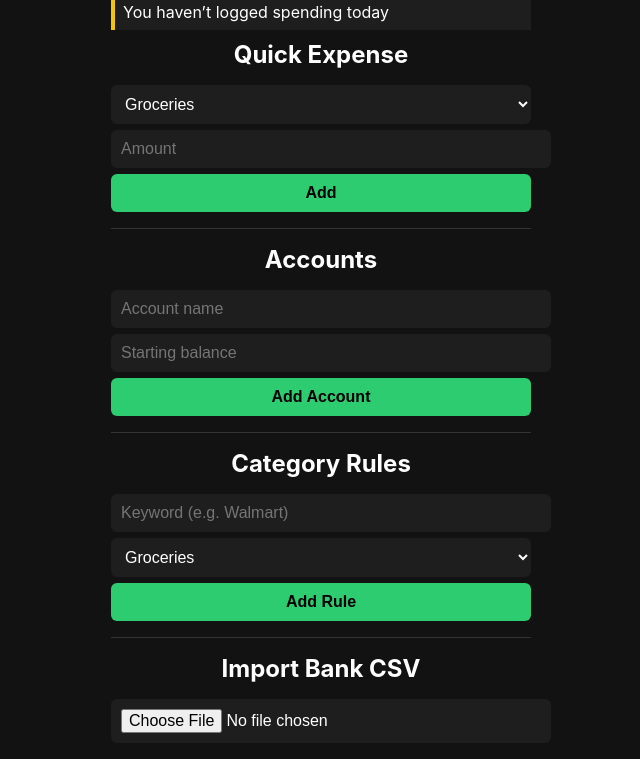
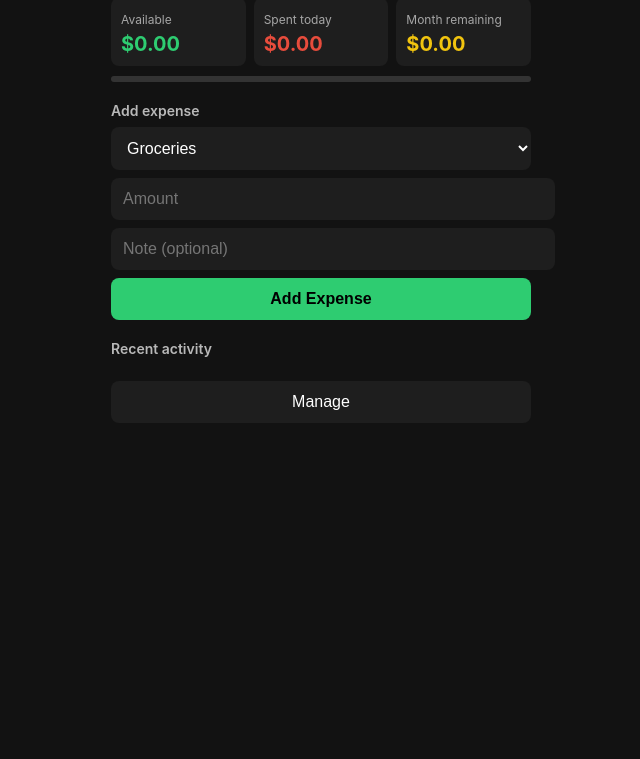
Before and after one commit to stephensullivan33/budget-app, a plain HTML site: page index.html in a window 1280 px wide. Shown: the part 81-840 px from the top of the page, without its empty margins (319-959 px from the left). After the commit the page ends 800 px from the top, so only its background shows below. Drawn offline with Linux system fonts and the light colour scheme.

Commit message:
Update index.html

```diff
--- a/index.html
+++ b/index.html
@@ -6,19 +6,105 @@
 <title>Budget</title>
 
 <style>
-body{margin:0;font-family:-apple-system,BlinkMacSystemFont,sans-serif;background:#121212;color:#fff}
-.container{padding:16px;max-width:420px;margin:auto}
-h1,h2,h3{text-align:center;margin:10px 0}
-button,input,select{width:100%;padding:10px;margin-top:6px;border-radius:6px;border:none;font-size:16px}
-button{background:#2ecc71;color:#000;font-weight:bold}
-input,select{background:#1e1e1e;color:#fff}
-.card{background:#1e1e1e;padding:10px;border-radius:6px;margin-top:6px}
-.row{display:flex;justify-content:space-between;align-items:center}
-.bill{color:#e74c3c}
-.income{color:#2ecc71}
-.alert{background:#1e1e1e;border-left:4px solid #f1c40f;padding:8px;margin-top:8px}
-.small{font-size:12px;opacity:.8}
-hr{border:none;border-top:1px solid #333;margin:16px 0}
+body {
+  margin:0;
+  font-family:-apple-system,BlinkMacSystemFont,sans-serif;
+  background:#121212;
+  color:#fff;
+}
+.container {
+  padding:16px;
+  max-width:420px;
+  margin:auto;
+}
+h1 {
+  text-align:center;
+  margin:8px 0 16px;
+  font-weight:600;
+}
+.snapshot {
+  display:grid;
+  grid-template-columns:1fr 1fr 1fr;
+  gap:8px;
+}
+.card {
+  background:#1e1e1e;
+  border-radius:8px;
+  padding:10px;
+}
+.card small {
+  opacity:.6;
+  font-size:12px;
+}
+.card strong {
+  font-size:20px;
+  display:block;
+  margin-top:4px;
+}
+.available strong { color:#2ecc71 }
+.spent strong { color:#e74c3c }
+.remaining strong { color:#f1c40f }
+
+.progress {
+  background:#333;
+  height:6px;
+  border-radius:3px;
+  overflow:hidden;
+  margin-top:10px;
+}
+.progress div {
+  height:100%;
+  background:#e74c3c;
+}
+
+.section {
+  margin-top:20px;
+}
+.section h2 {
+  font-size:14px;
+  font-weight:600;
+  opacity:.7;
+  margin-bottom:8px;
+}
+
+input, select, button {
+  width:100%;
+  padding:12px;
+  border-radius:8px;
+  border:none;
+  font-size:16px;
+}
+input, select {
+  background:#1e1e1e;
+  color:#fff;
+  margin-bottom:8px;
+}
+button {
+  background:#2ecc71;
+  color:#000;
+  font-weight:700;
+}
+
+.txn {
+  display:flex;
+  justify-content:space-between;
+  padding:8px 0;
+  border-bottom:1px solid #222;
+  font-size:14px;
+}
+.txn small {
+  opacity:.6;
+}
+
+.manage {
+  margin-top:24px;
+  text-align:center;
+}
+.manage button {
+  background:#1e1e1e;
+  color:#fff;
+  font-weight:500;
+}
 </style>
 </head>
 
@@ -27,122 +113,105 @@ hr{border:none;border-top:1px solid #333;margin:16px 0}
 
 <h1>Dashboard</h1>
 
-<div id="dailyAlert"></div>
+<!-- SNAPSHOT -->
+<div class="snapshot">
+  <div class="card available">
+    <small>Available</small>
+    <strong id="available">$0</strong>
+  </div>
+  <div class="card spent">
+    <small>Spent today</small>
+    <strong id="spentToday">$0</strong>
+  </div>
+  <div class="card remaining">
+    <small>Month remaining</small>
+    <strong id="monthRemaining">$0</strong>
+  </div>
+</div>
 
-<h2>Quick Expense</h2>
-<select id="qCat">
-  <option>Groceries</option>
-  <option>Gas</option>
-  <option>Misc</option>
-</select>
-<input id="qAmt" type="number" placeholder="Amount">
-<button onclick="quickExpense()">Add</button>
+<div class="progress">
+  <div id="progressBar"></div>
+</div>
 
-<hr>
+<!-- ADD EXPENSE -->
+<div class="section">
+  <h2>Add expense</h2>
+  <select id="category">
+    <option>Groceries</option>
+    <option>Gas</option>
+    <option>Dining</option>
+    <option>Subscriptions</option>
+    <option>Misc</option>
+  </select>
+  <input id="amount" type="number" placeholder="Amount">
+  <input id="note" placeholder="Note (optional)">
+  <button onclick="addExpense()">Add Expense</button>
+</div>
 
-<h2>Accounts</h2>
-<input id="accName" placeholder="Account name">
-<input id="accBal" type="number" placeholder="Starting balance">
-<button onclick="addAccount()">Add Account</button>
-<div id="accounts"></div>
+<!-- RECENT -->
+<div class="section">
+  <h2>Recent activity</h2>
+  <div id="recent"></div>
+</div>
 
-<hr>
-
-<h2>Category Rules</h2>
-<input id="ruleKey" placeholder="Keyword (e.g. Walmart)">
-<select id="ruleCat">
-  <option>Groceries</option>
-  <option>Gas</option>
-  <option>Subscriptions</option>
-  <option>Misc</option>
-</select>
-<button onclick="addRule()">Add Rule</button>
-<div id="rules"></div>
-
-<hr>
-
-<h2>Import Bank CSV</h2>
-<input type="file" accept=".csv" onchange="importCSV(this.files[0])">
+<!-- MANAGE -->
+<div class="manage">
+  <button onclick="alert('Manage screen comes next')">Manage</button>
+</div>
 
 </div>
 
 <script>
-const today=new Date().toISOString().slice(0,10)
+const today = new Date().toISOString().slice(0,10)
 
-let expenses=JSON.parse(localStorage.getItem('expenses'))||[]
-let accounts=JSON.parse(localStorage.getItem('accounts'))||[]
-let rules=JSON.parse(localStorage.getItem('rules'))||[]
+let expenses = JSON.parse(localStorage.getItem('expenses')) || []
+let accounts = JSON.parse(localStorage.getItem('accounts')) || [{name:'Checking',balance:0}]
 
-function quickExpense(){
-  if(!qAmt.value) return
-  expenses.push({amount:+qAmt.value,category:qCat.value,date:today})
+function addExpense(){
+  if(!amount.value) return
+  expenses.unshift({
+    category:category.value,
+    amount:+amount.value,
+    note:note.value,
+    date:today
+  })
   localStorage.setItem('expenses',JSON.stringify(expenses))
-  qAmt.value=''
-  localStorage.setItem('lastEntry',today)
+  localStorage.setItem('lastCategory',category.value)
+  amount.value=''
+  note.value=''
   render()
 }
 
-function addAccount(){
-  if(!accName.value||!accBal.value) return
-  accounts.push({name:accName.value,balance:+accBal.value})
-  localStorage.setItem('accounts',JSON.stringify(accounts))
-  accName.value=accBal.value=''
-  render()
-}
+function render(){
+  // Available
+  const totalAccounts = accounts.reduce((t,a)=>t+a.balance,0)
+  const totalSpent = expenses.reduce((t,e)=>t+e.amount,0)
+  available.innerText = `$${(totalAccounts-totalSpent).toFixed(2)}`
 
-function addRule(){
-  if(!ruleKey.value) return
-  rules.push({key:ruleKey.value.toLowerCase(),cat:ruleCat.value})
-  localStorage.setItem('rules',JSON.stringify(rules))
-  ruleKey.value=''
-  render()
-}
+  // Spent today
+  const todaySpent = expenses.filter(e=>e.date===today)
+    .reduce((t,e)=>t+e.amount,0)
+  spentToday.innerText = `$${todaySpent.toFixed(2)}`
 
-function importCSV(file){
-  const reader=new FileReader()
-  reader.onload=e=>{
-    const lines=e.target.result.split('\n')
-    lines.slice(1).forEach(l=>{
-      const cols=l.split(',')
-      if(cols.length<3) return
-      const desc=cols[1].toLowerCase()
-      const amt=Math.abs(Number(cols[2]))
-      let cat='Misc'
-      rules.forEach(r=>{if(desc.includes(r.key)) cat=r.cat})
-      expenses.push({amount:amt,category:cat,date:cols[0]})
-    })
-    localStorage.setItem('expenses',JSON.stringify(expenses))
-    render()
-  }
-  reader.readAsText(file)
-}
+  // Month remaining
+  const monthSpent = expenses.reduce((t,e)=>t+e.amount,0)
+  monthRemaining.innerText = `$${(totalAccounts-monthSpent).toFixed(2)}`
+  progressBar.style.width = totalAccounts
+    ? `${(monthSpent/totalAccounts)*100}%` : '0%'
 
-function render(){
-  // Daily reminder
-  const last=localStorage.getItem('lastEntry')
-  dailyAlert.innerHTML= last!==today
-    ? `<div class="alert">You haven’t logged spending today</div>`:'';
-
-  // Accounts
-  accountsDiv.innerHTML=''
-  accounts.forEach(a=>{
-    const spent=expenses.reduce((t,e)=>t+e.amount,0)
-    accountsDiv.innerHTML+=`
-      <div class="card row">
-        <span>${a.name}</span>
-        <strong>$${(a.balance-spent).toFixed(2)}</strong>
+  // Recent
+  recent.innerHTML=''
+  expenses.slice(0,5).forEach(e=>{
+    recent.innerHTML += `
+      <div class="txn">
+        <div>${e.category}<br><small>${e.note||''}</small></div>
+        <strong>$${e.amount.toFixed(2)}</strong>
       </div>`
   })
 
-  // Rules
-  rulesDiv.innerHTML=''
-  rules.forEach(r=>{
-    rulesDiv.innerHTML+=`<div class="small">${r.key} → ${r.cat}</div>`
-  })
+  // Restore last category
+  category.value = localStorage.getItem('lastCategory') || category.value
 }
-
-const accountsDiv=document.getElementById('accounts')
-const rulesDiv=document.getElementById('rules')
 
 render()
 </script>
```
